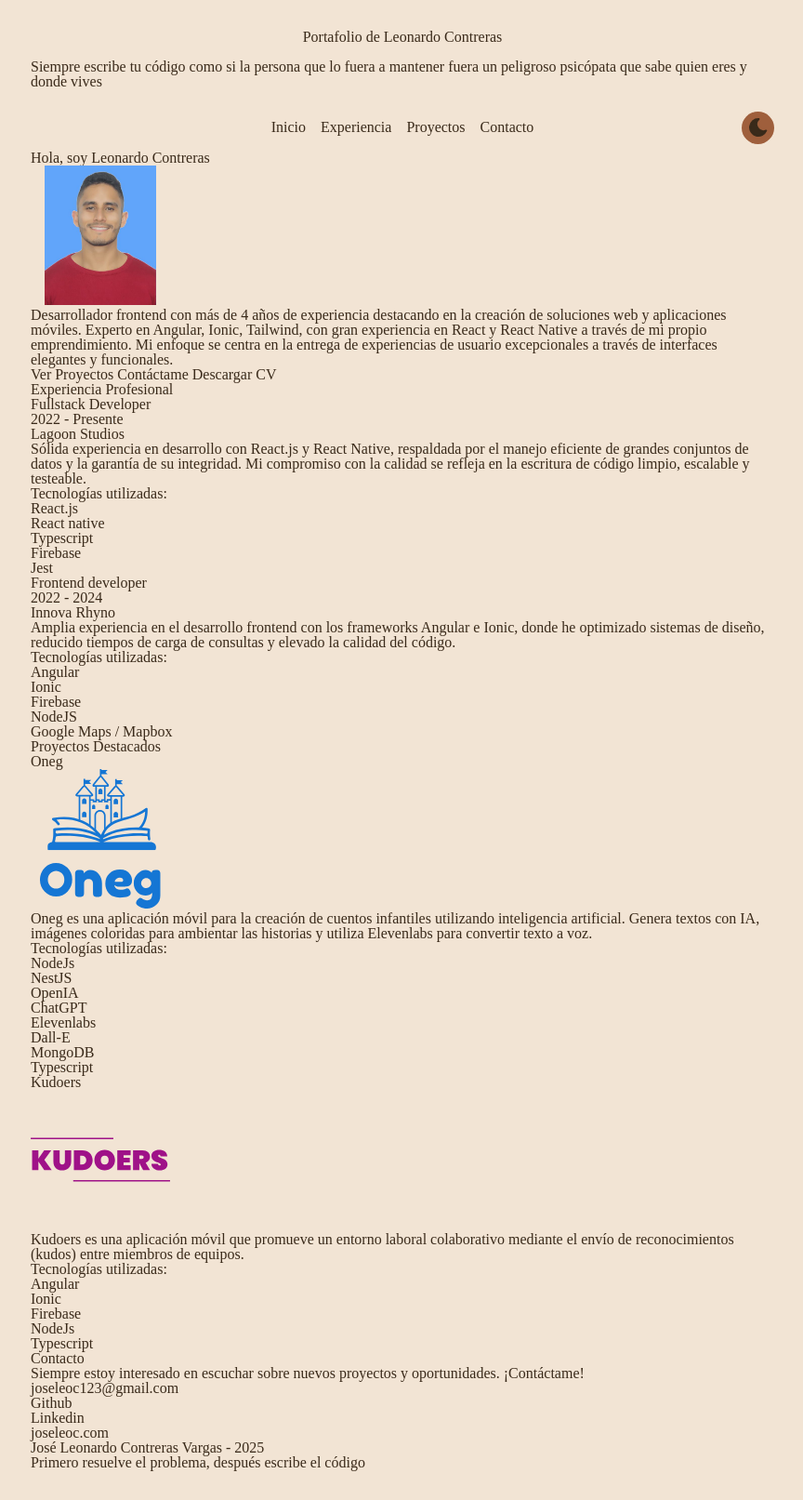
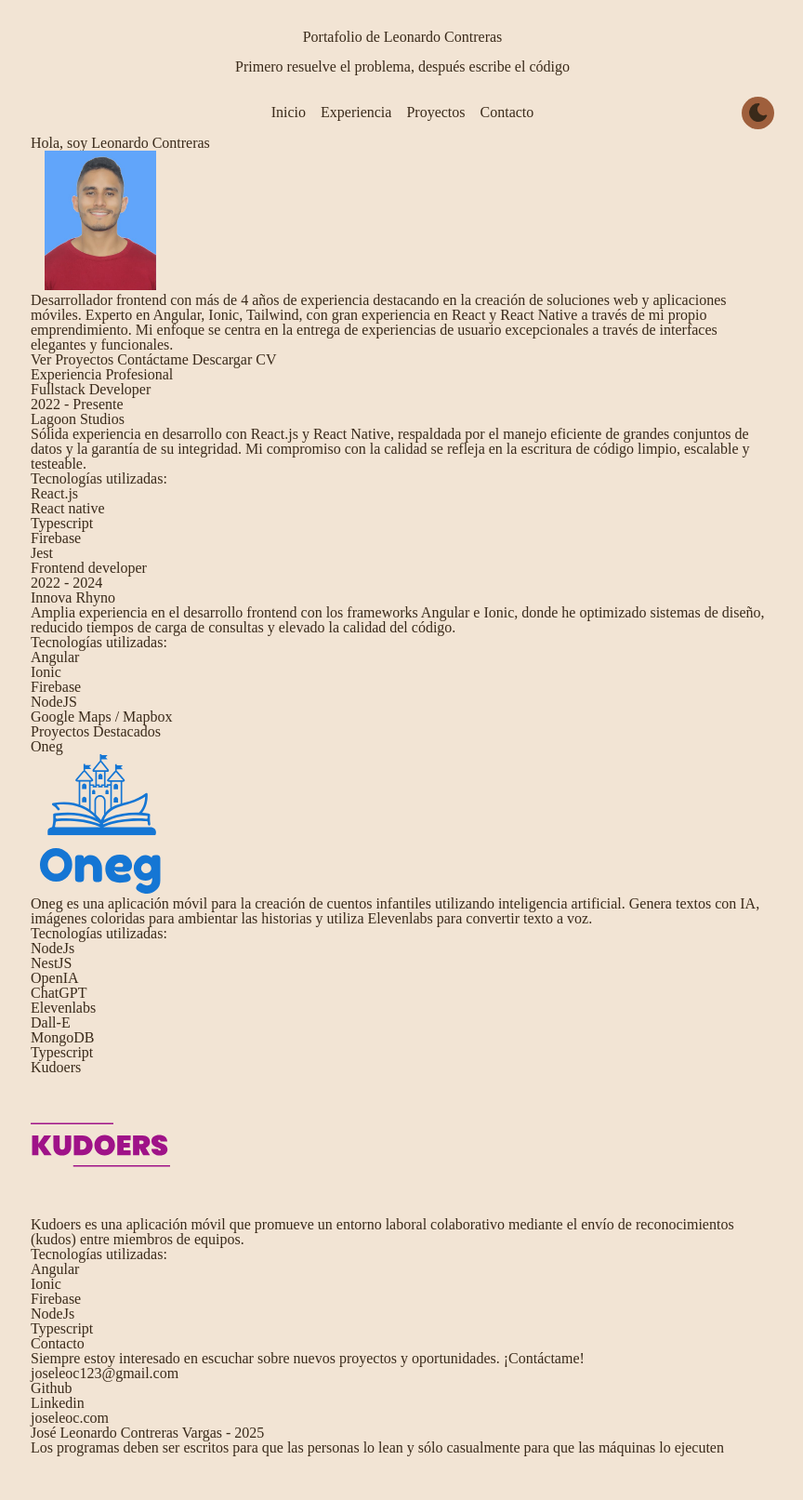
Before and after one commit to joseleoc/portaflio-2025, a plain HTML site: page index.html in a window 1280 px wide. Shown: the whole page at 93% size, without its empty margins (207-1071 px from the left). Drawn offline with Linux system fonts and the light colour scheme.

Commit message:
change quotes text

```diff
--- a/index.html
+++ b/index.html
@@ -31,10 +31,7 @@
   <body>
     <header class="header" role="banner">
       <h1>Portafolio de Leonardo Contreras</h1>
-      <q>
-        Siempre escribe tu código como si la persona que lo fuera a mantener
-        fuera un peligroso psicópata que sabe quien eres y donde vives
-      </q>
+      <q> Primero resuelve el problema, después escribe el código </q>
 
       <div class="nav-container">
         <nav aria-label="Navegación principal">
@@ -326,7 +323,10 @@
           <time datetime="2025">2025</time>
         </span>
       </p>
-      <q> Primero resuelve el problema, después escribe el código </q>
+      <q>
+        Los programas deben ser escritos para que las personas lo lean y sólo
+        casualmente para que las máquinas lo ejecuten
+      </q>
     </footer>
   </body>
 </html>
```
